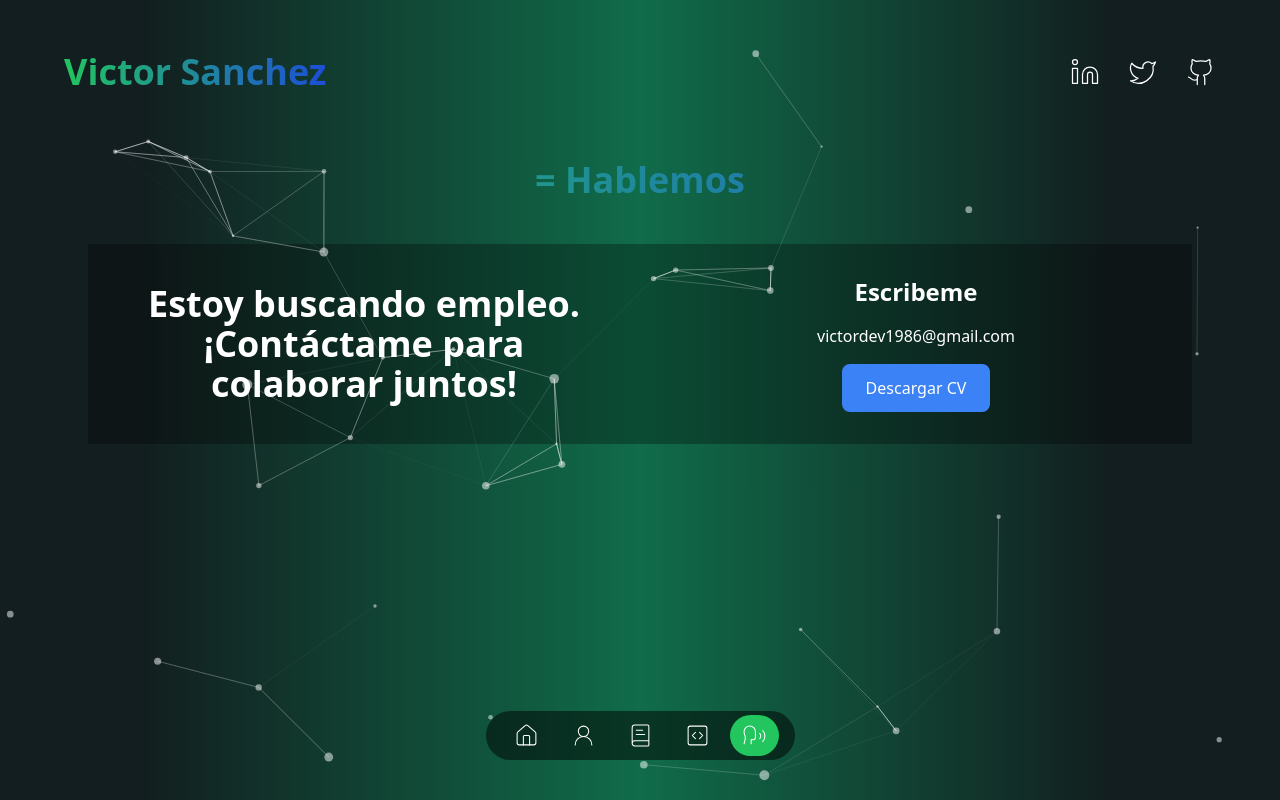
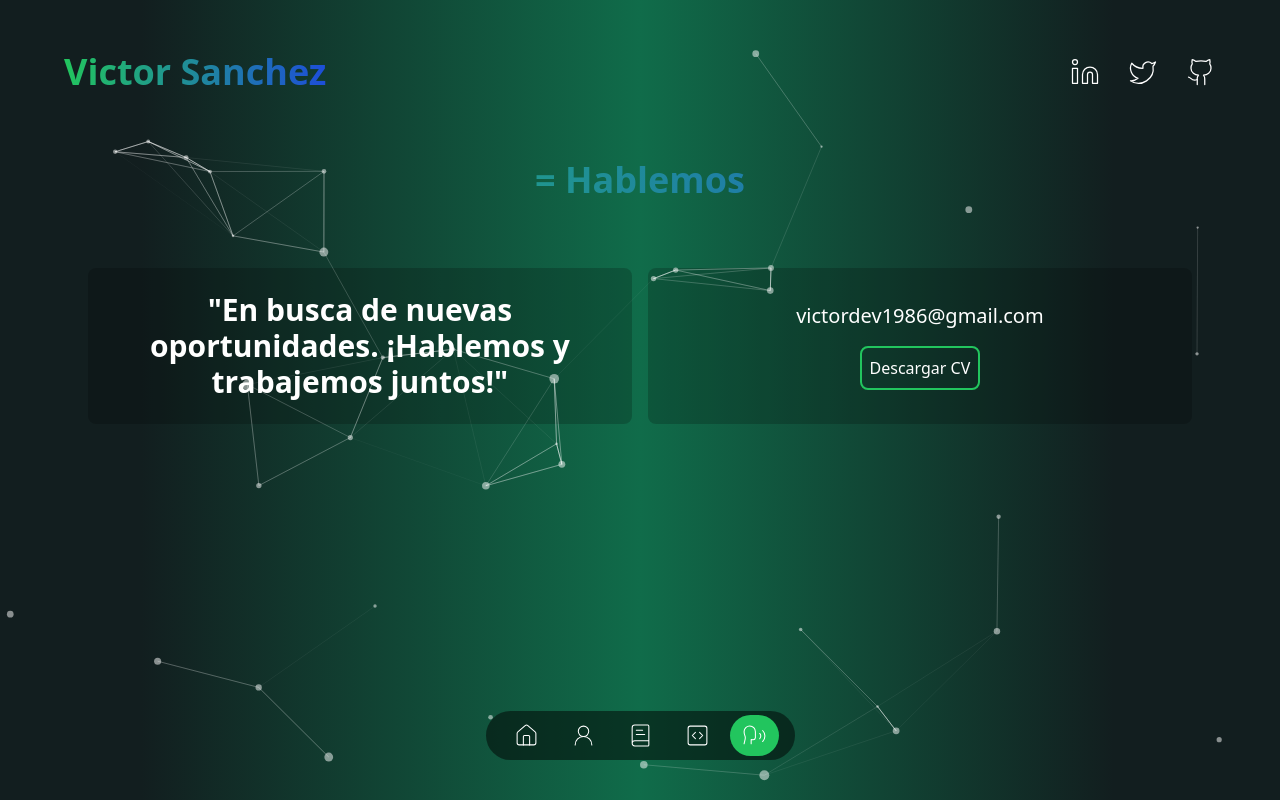
Before and after one commit to VictorDev1986/Victor_portafolio, a Next.js app: page /contact in a window 1280 px wide. Built offline with nearby package versions, Linux system fonts and the light colour scheme.

Commit message:
Creando la pagina de contacto

```diff
--- a/app/(routes)/contact/page.tsx
+++ b/app/(routes)/contact/page.tsx
@@ -1,3 +1,4 @@
+"use client"
 import ContainerPage from "@/components/container";
 import { CoverParticles } from "@/components/cover-particles";
 import TransitionPage from "@/components/transition-page";
--- a/app/(routes)/portfolio/page.tsx
+++ b/app/(routes)/portfolio/page.tsx
@@ -1,5 +1,4 @@
-import Image from "next/image";
-import Link from "next/link";
+"use client"
 import { CoverParticles } from "@/components/cover-particles";
 
 import { dataPortfolio } from "@/data";
--- a/components/contact-page.tsx
+++ b/components/contact-page.tsx
@@ -2,25 +2,27 @@ import React from 'react';
 
 const ContactPage = () => {
     return (
-        <div className="flex flex-col md:flex-row h-min py-8">
-            {/* Left side with a message */}
-            <div className="w-full md:w-1/2 bg-black/30 flex items-center justify-center text-white p-6">
-                <h1 className="text-2xl md:text-4xl font-bold text-center px-4">
-                    Estoy buscando empleo. ¡Contáctame para colaborar juntos!
+        <div className="flex flex-col md:flex-row h-min py-14 gap-4">
+
+            <div className="w-full md:w-1/2 bg-black/20 rounded-lg flex items-center justify-center p-6">
+                <h1 className="text-xl md:text-3xl font-bold text-center px-4">
+                    "En busca de nuevas oportunidades. ¡Hablemos y trabajemos juntos!"
                 </h1>
             </div>
 
-            <div className="w-full md:w-1/2 bg-black/30 flex flex-col items-center justify-center p-8">
-                <h2 className="text-xl md:text-2xl font-semibold mb-4">Escribeme</h2>
-                <p className="mb-4 text-while text-center">victordev1986@gmail.com</p>
+            <div className="w-full md:w-1/2 bg-black/20 rounded-lg flex flex-col items-center justify-center p-8">
+                <p className="text-xl mb-4 text-white text-center">
+                    <a href="mailto:victordev1986@gmail.com">victordev1986@gmail.com</a>
+                </p>
                 <a
-                    href="/path/to/your-cv.pdf" // Reemplaza con la URL de tu CV
+                    href="/public/CV.pdf" // Reemplaza con la URL de tu CV
                     download
-                    className="bg-blue-500 text-white px-6 py-3 rounded-lg hover:bg-blue-600 transition duration-300 text-center"
+                    className="p-2 transition duration-150 rounded-lg border-2 text-white border-green-500 hover:shadow-xl hover:shadow-green-500"
                 >
                     Descargar CV
                 </a>
             </div>
+
         </div>
     );
 };
```
